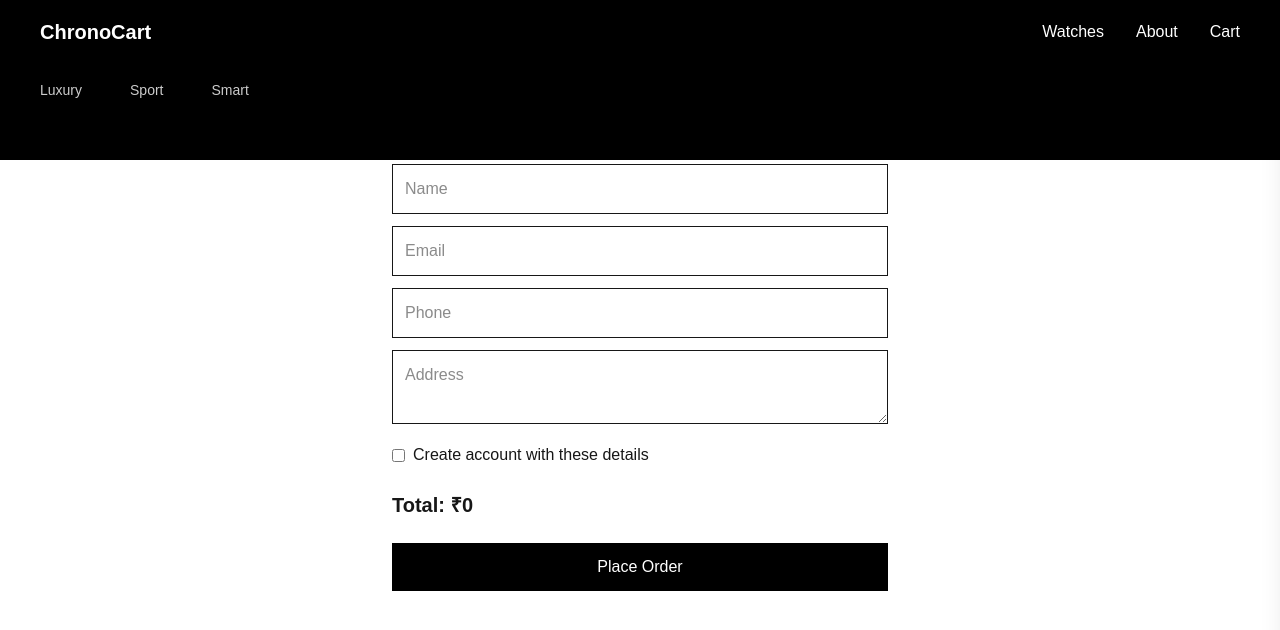
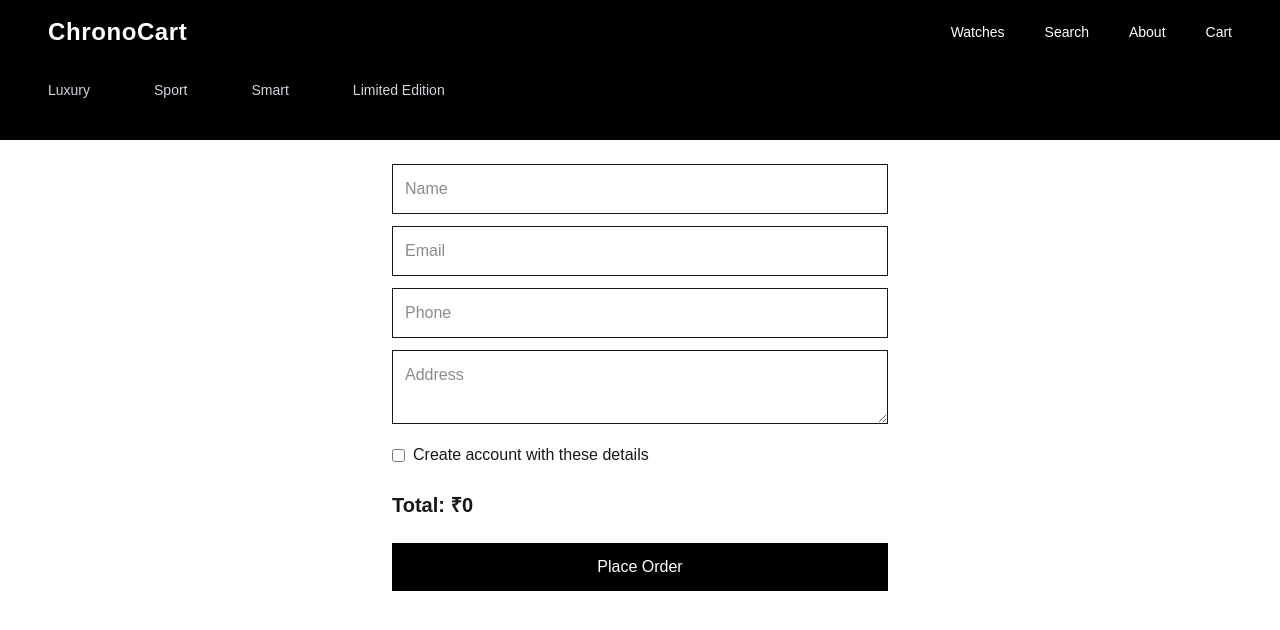
Before and after one commit to varanshu-agrawal/chronocart, a Next.js app: page /checkout in a window 1280 px wide. Shown: the top 630 px of the page. Built offline with nearby package versions, Linux system fonts and the light colour scheme; no server answers.

Commit message:
feat: add GSAP animations for cart and navbar, implement search page functionality

```diff
--- a/package.json
+++ b/package.json
@@ -10,6 +10,7 @@
   },
   "dependencies": {
     "firebase": "^12.9.0",
+    "gsap": "^3.14.2",
     "next": "16.1.6",
     "react": "19.2.3",
     "react-dom": "19.2.3"
--- /dev/null
+++ b/src/app/search/page.tsx
@@ -0,0 +1,29 @@
+"use client";
+import { useState } from "react";
+import { watches } from "@/data/watches";
+import ProductCard from "@/components/product/ProductCard";
+
+export default function SearchPage() {
+  const [ query, setQuery ] = useState("");
+
+  const filtered = watches.filter(w =>
+    w.name.toLowerCase().includes(query.toLowerCase()) ||
+    w.brand.toLowerCase().includes(query.toLowerCase())
+  );
+
+  return (
+    <div className="p-10">
+      <input
+        placeholder="Search watches..."
+        className="border p-4 w-full mb-8"
+        onChange={(e) => setQuery(e.target.value)}
+      />
+
+      <div className="grid grid-cols-3 gap-8">
+        {filtered.map(p => (
+          <ProductCard key={p.id} product={p} />
+        ))}
+      </div>
+    </div>
+  );
+}
--- a/src/components/layout/CartDrawer.tsx
+++ b/src/components/layout/CartDrawer.tsx
@@ -1,8 +1,23 @@
 "use client";
 import { useCart } from "@/context/CartContext";
+import { useEffect, useRef } from "react";
+import gsap from "gsap";
 
 export default function CartDrawer() {
   const { cart, isOpen, toggleCart, removeFromCart } = useCart();
+
+  const drawerRef = useRef<HTMLDivElement>(null);
+
+  useEffect(() => {
+    if (!drawerRef.current) return;
+
+    if (isOpen) {
+      gsap.to(drawerRef.current, { x: 0, duration: 0.4, ease: "power3.out" });
+    } else {
+      gsap.to(drawerRef.current, { x: 400, duration: 0.4 });
+    }
+  }, [ isOpen ]);
+
 
   return (
     <>
@@ -14,9 +29,9 @@ export default function CartDrawer() {
       )}
 
       <div
-        className={`fixed top-0 right-0 h-full w-96 bg-white z-50 shadow-xl transform transition-transform duration-300 ${
-          isOpen ? "translate-x-0" : "translate-x-full"
-        }`}
+        ref={drawerRef}
+        className="fixed top-0 right-0 h-full w-96 bg-white z-50 shadow-xl"
+        style={{ transform: "translateX(400px)" }}
       >
         <div className="p-6 flex justify-between">
           <h2 className="text-xl font-semibold">Your Cart</h2>
--- a/src/components/layout/Navbar.tsx
+++ b/src/components/layout/Navbar.tsx
@@ -1,39 +1,52 @@
 "use client";
-import { useState } from "react";
 import Link from "next/link";
 import { useCart } from "@/context/CartContext";
+import { useEffect, useRef, useState } from "react";
+import gsap from "gsap";
 
 export default function Navbar() {
-  const [expanded, setExpanded] = useState(false);
   const { toggleCart } = useCart();
+  const navRef = useRef<HTMLDivElement>(null);
+  const [ expanded, setExpanded ] = useState(false);
+
+  useEffect(() => {
+    if (!navRef.current) return;
+
+    gsap.to(navRef.current, {
+      height: expanded ? 140 : 64,
+      duration: 0.4,
+      ease: "power3.out",
+    });
+  }, [ expanded ]);
 
   return (
-    <nav
+    <div
+      ref={navRef}
       onMouseEnter={() => setExpanded(true)}
       onMouseLeave={() => setExpanded(false)}
-      className={`fixed top-0 left-0 w-full bg-black text-white transition-all duration-300 z-50 ${
-        expanded ? "h-40" : "h-16"
-      }`}
+      className="fixed top-0 left-0 w-full bg-black text-white z-50 overflow-hidden"
+      style={{ height: 64 }}
     >
-      <div className="flex justify-between items-center px-10 h-16">
-        <Link href="/" className="text-xl font-semibold">
+      <div className="flex justify-between items-center px-12 h-16">
+        <Link href="/" className="text-2xl font-semibold tracking-wide">
           ChronoCart
         </Link>
 
-        <div className="flex gap-8">
+        <div className="flex gap-10 items-center text-sm">
           <Link href="/products">Watches</Link>
+          <Link href="/search">Search</Link>
           <Link href="/about">About</Link>
           <button onClick={toggleCart}>Cart</button>
         </div>
       </div>
 
-      {expanded && (
-        <div className="flex gap-12 px-10 pt-4 text-sm opacity-80">
-          <Link href="/products?category=Luxury">Luxury</Link>
-          <Link href="/products?category=Sport">Sport</Link>
-          <Link href="/products?category=Smart">Smart</Link>
-        </div>
-      )}
-    </nav>
+      {/* Expand section */}
+      <div className="px-12 pt-4 flex gap-16 text-gray-300 text-sm">
+        <Link href="/products?category=Luxury">Luxury</Link>
+        <Link href="/products?category=Sport">Sport</Link>
+        <Link href="/products?category=Smart">Smart</Link>
+        <Link href="/products?category=Limited">Limited Edition</Link>
+      </div>
+    </div>
   );
 }
```
Also changed, not shown: src/app/profile/page.tsx (added), 1 other file (tests, documents, lock files or other folders).
